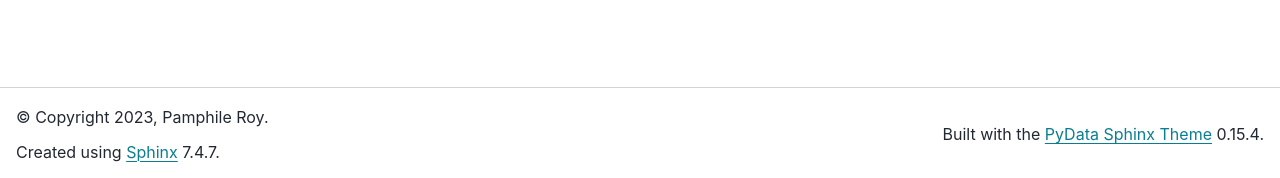
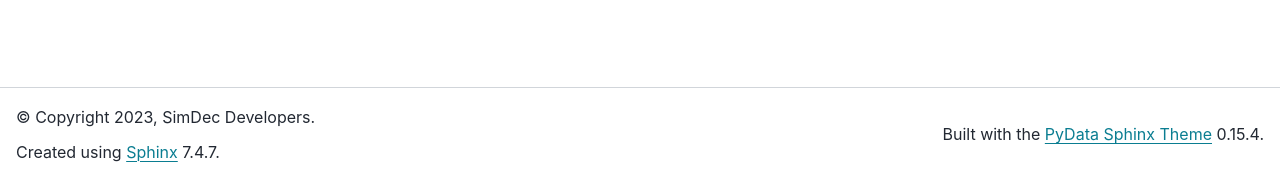
Before and after one commit to Simulation-Decomposition/simdec-python, a Sphinx documentation site: the page built from docs/index.rst, in a window 1280 px wide. Shown: the part 719-897 px from the top of the page. Built offline with Sphinx 7.4.7 and the PyData theme 0.15.4, drawn with Linux system fonts in a browser that asks for light colours.

Commit message:
Change copyright in doc

```diff
--- a/docs/conf.py
+++ b/docs/conf.py
@@ -7,7 +7,7 @@
 # https://www.sphinx-doc.org/en/master/usage/configuration.html#project-information
 
 project = "SimDec"
-copyright = "2023, Pamphile Roy"
+copyright = "2023, SimDec Developers"
 author = "Pamphile Roy"
 release = "1.0.0"
 
```
